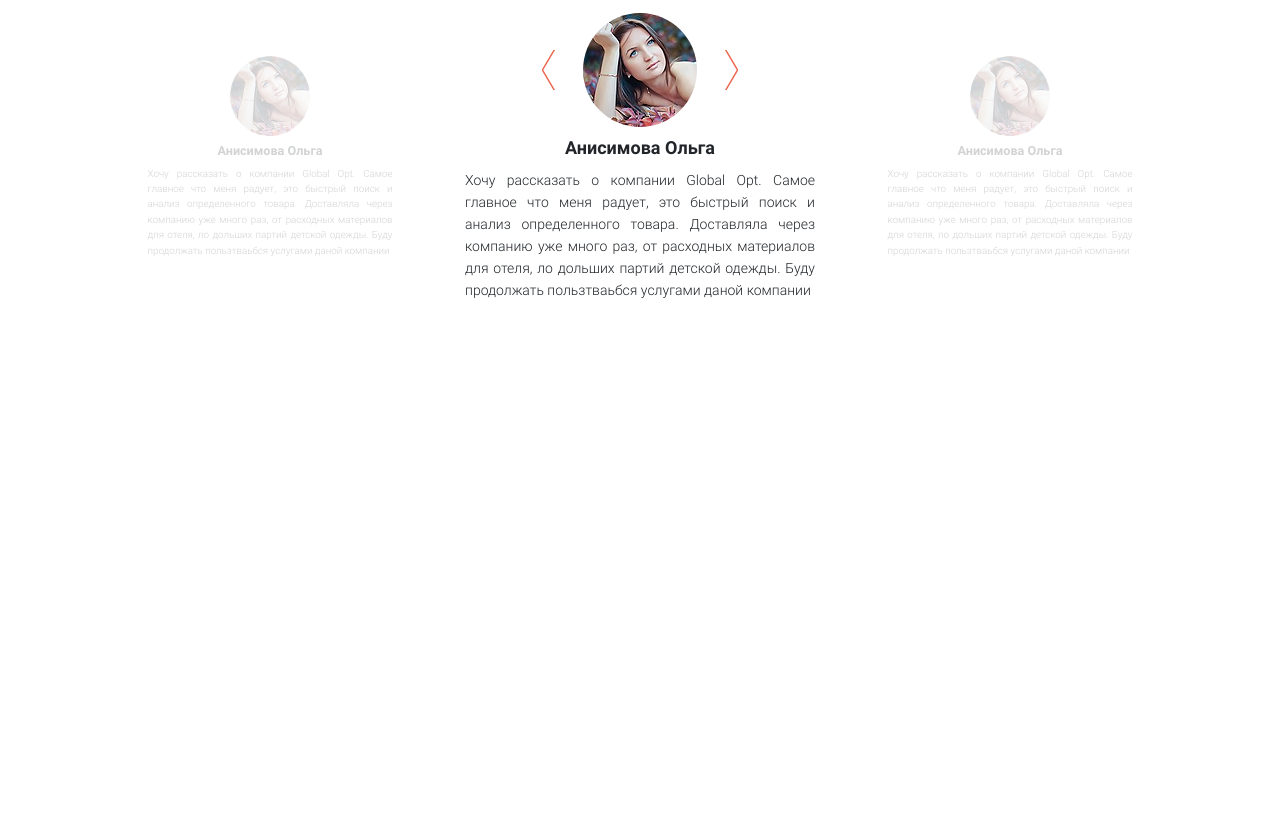
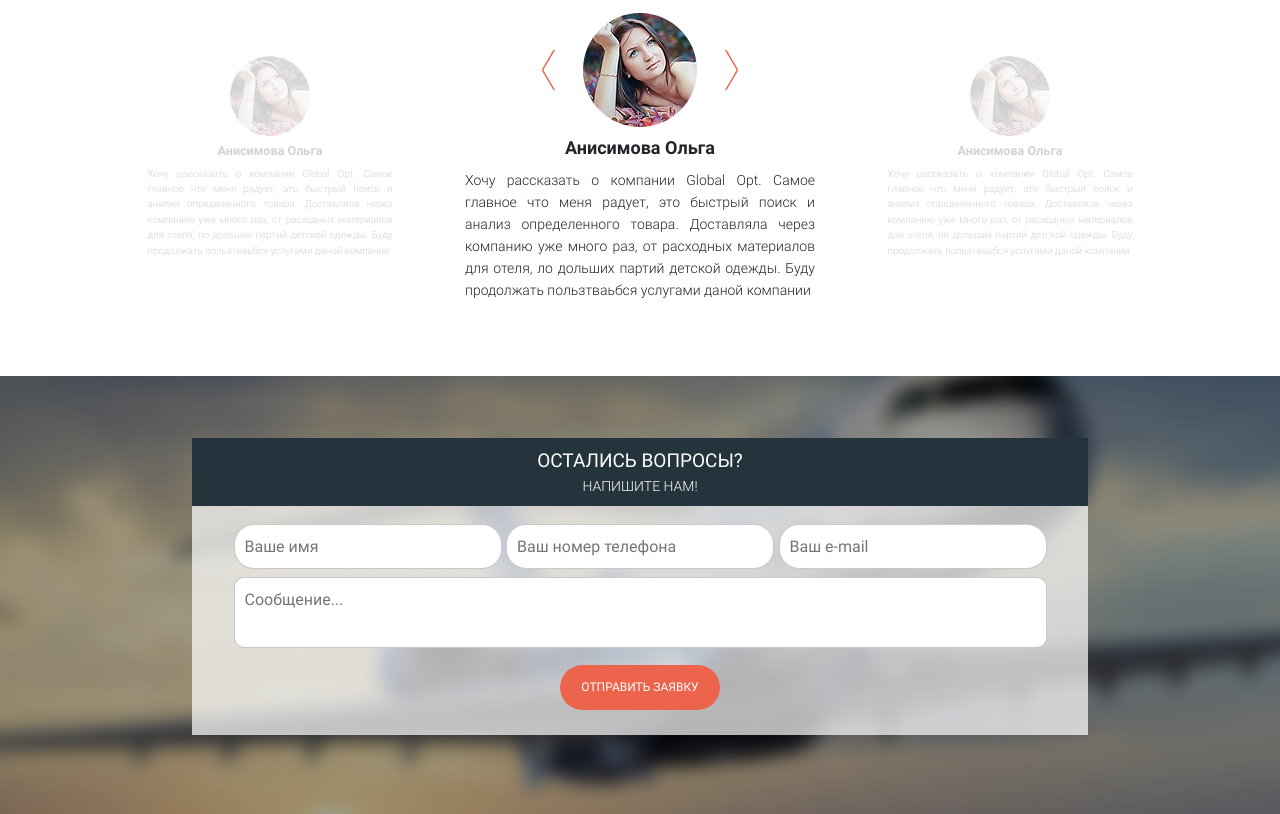
Before and after one commit to veryaskinadi/glopt, a website: page src/index.html in a window 1280 px wide. Shown: the part 4263-5077 px from the top of the page. Before the commit the page ends 4639 px from the top, so only its background shows below. Drawn offline with nearby package versions, Linux system fonts and the light colour scheme; files whose address does not match are found by name.

Commit message:
questions

```diff
--- a/src/index.html
+++ b/src/index.html
@@ -248,14 +248,16 @@
     <section class="consultation">
         <div class="container">
             <h2 class="consultation__title">Заказать бесплатную консультацию</h2>
-            <div class="consultation__img">
-                <img src="icons/consultation.png" alt="img">
+            <div class="consultation__img-block">
+                <img class="consultation__img" src="icons/consultation.png" alt="img">
             </div>
-            <form id="form" class="consultation__form" action="#">
+            <form id="form-consultation" class="consultation__form" action="#">
                 <div class="row consultation__wrapper col-md-10 offset-md-1">
-                    <div><input name="name" placeholder="Ваше имя" type="text"></div>
-                    <div><input name="phone" placeholder="Ваш номер телефона" type="text"></div>
-                    <div><input name="email" placeholder="Ваш e-mail" type="text"></div>
+                    <div><input class="consultation__input" name="name" placeholder="Ваше имя" type="text"></div>
+                    <div>
+                        <input class="consultation__input" name="phone" placeholder="Ваш номер телефона" type="text">
+                    </div>
+                    <div><input class="consultation__input" name="email" placeholder="Ваш e-mail" type="text"></div>
                 </div>
                 <button class="but but_center but_consultation">Отправить заявку</button>
             </form>
@@ -350,6 +352,32 @@
     </div>
     </section>
 
+    <section class="questions">
+        <div class="container">
+            <div class="questions__block">
+                <div class="questions__header">
+                    <div class="questions__title">Остались вопросы?</div>
+                    <div class="questions__subtitle">Напишите нам!</div>
+                </div>
+                <div class="questions__body">
+                    <form id="form-questions" class="questions__form" action="#">
+                        <div class="questions__input-container">
+                            <div  class="questions__inputs">
+                                <div><input class="questions__input" name="name" placeholder="Ваше имя" type="text"/></div>
+                                <div><input class="questions__input" name="phone" placeholder="Ваш номер телефона" type="text"/></div>
+                                <div><input class="questions__input" name="email" placeholder="Ваш e-mail" type="text"/></div>
+                            </div>
+                            <div class="questions__textarea-message">
+                                <textarea class="questions__textarea" name="text" placeholder="Сообщение..."></textarea>
+                            </div>
+                        </div>
+                        <button class="but but_center but_questions">Отправить заявку</button>
+                    </form>
+                </div>
+            </div>
+        </div>
+    </section>
+
     <script src="https://code.jquery.com/jquery-1.11.0.min.js"></script>
     <script src="js/jquery.validate.min.js"></script>
     <script src="js/slick.min.js"></script>
--- a/src/js/script.js
+++ b/src/js/script.js
@@ -1,5 +1,5 @@
 $(document).ready(function() {
-    $('#form').validate({
+    $('#form-consultation').validate({
         rules:{
             name:{
                 required: true,
@@ -26,7 +26,43 @@ $(document).ready(function() {
                 email: "Неправильно введен адрес почты"
             }
         },
-        errorClass: 'validationError'
+        errorClass: 'consultation__Error'
+    });
+
+    $('#form-questions').validate({
+        rules:{
+            name:{
+                required: true,
+                minlength: 2
+            },
+            phone: {
+                required: true
+            },
+            email:{
+                required: true,
+                email: true
+            },
+            text:{
+                required: true
+            }
+        },
+        messages: {
+            name: {
+                required: "Пожалуйста, введите свое имя",
+                minlength: jQuery.validator.format("Минимальное количество символов {0}")
+            },
+            phone: {
+                required: "Пожалуйста, введите номер телефона"
+            },
+            email: {
+                required: "Пожалуйста, введите ваш e-mail",
+                email: "Неправильно введен адрес почты"
+            },
+            text: {
+                required: "Пожалуйста, введите сообщение"
+            }
+        },
+        errorClass: 'questions__Error'
     });
 
     $('.reviews__slick').slick({
--- a/src/sass/blocks/_button.scss
+++ b/src/sass/blocks/_button.scss
@@ -27,4 +27,7 @@
         margin-left: -80px;
         bottom: -23px;
     }
+    &_questions {
+        margin-top: 10px;
+    }
 }
--- a/src/sass/blocks/_consultation.scss
+++ b/src/sass/blocks/_consultation.scss
@@ -13,7 +13,8 @@
     &__wrapper {
         position: relative;
         margin-top: 80px;
-        input {
+    }
+    &__input {
         position: relative;
         width: 280px;
         height: 45px;
@@ -23,24 +24,20 @@
         padding: 10px;
         margin-right: 5px;
         margin-left: 5px;
-            // &:nth-last-child(1) {
-            //     margin-right: 0;
-            // }
     }
-    }
-    &__img {
+    &__img-block {
         position: relative;
         z-index: 5;
         margin-bottom: 10px;
-        img {
+    }
+    &__img {
         position: absolute;
         display: block;
         left: 50%;
         margin-left: -51px;
         background-color: white;
     }
-    }
-    .validationError {
+    &__Error {
         color: red;
         display: block;
         padding: 5px 10px;
--- /dev/null
+++ b/src/sass/blocks/_questions.scss
@@ -0,0 +1,67 @@
+.questions {
+    min-height: 438px;
+    background: url(../../img/airplane2.png) center center/cover no-repeat;
+    padding: 62px 0 79px 0;
+    &__header {
+        width: 896px;
+        height: 68px;
+        background-color: #25333c;
+        margin: 0 auto;
+    }
+    &__title {
+        color: #ffffff;
+        font-size: 19px;
+        font-weight: 500;
+        line-height: 45px;
+        text-transform: uppercase;
+        text-align: center;
+    }
+    &__subtitle {
+        color: #ffffff;
+        font-size: 14px;
+        font-weight: 300;
+        line-height: 6px;
+        text-transform: uppercase;
+        text-align: center;
+    }
+    &__body {
+        padding: 18px 0 20px 0;
+        margin: 0 auto;
+        width: 896px;
+        min-height: 229px;
+        background-color: rgba(255,255,255,.7);
+    }
+    &__input-container{
+        width: 813px;
+        margin: 0 auto;
+    }
+    &__inputs {
+        display: flex;
+        justify-content: space-between;
+    }
+    &__input {
+        width: 268px;
+        height: 45px;
+        border: 1px solid rgba(0, 0, 0, 0.21);
+        background-color: #ffffff;
+        border-radius: 20px;
+        padding: 10px;
+    }
+
+    &__textarea {
+        width: 100%;
+        height: 71px;
+        border: 1px solid rgba(0, 0, 0, 0.21);
+        background-color: #ffffff;
+        border-radius: 10px;
+        padding: 10px;
+        margin-top: 8px;
+        resize: none;
+    }
+    &__Error {
+        color: red;
+        display: block;
+        padding: 5px 10px;
+        font-size: 14px;
+    }
+}
--- a/src/sass/blocks/style.scss
+++ b/src/sass/blocks/style.scss
@@ -16,5 +16,6 @@
 @import 'src/sass/blocks/catalog.scss';
 @import 'src/sass/blocks/consultation.scss';
 @import 'src/sass/blocks/manager.scss';
-@import 'src/sass/blocks/scheme';
-@import 'src/sass/blocks/reviews';
+@import 'src/sass/blocks/scheme.scss';
+@import 'src/sass/blocks/reviews.scss';
+@import 'src/sass/blocks/questions.scss';
```
Also changed, not shown: dist/css/blocks/style.min.css, dist/index.html, dist/js/script.js, src/css/blocks/style.min.css. Lines whose indentation alone changed are shown as unchanged.
